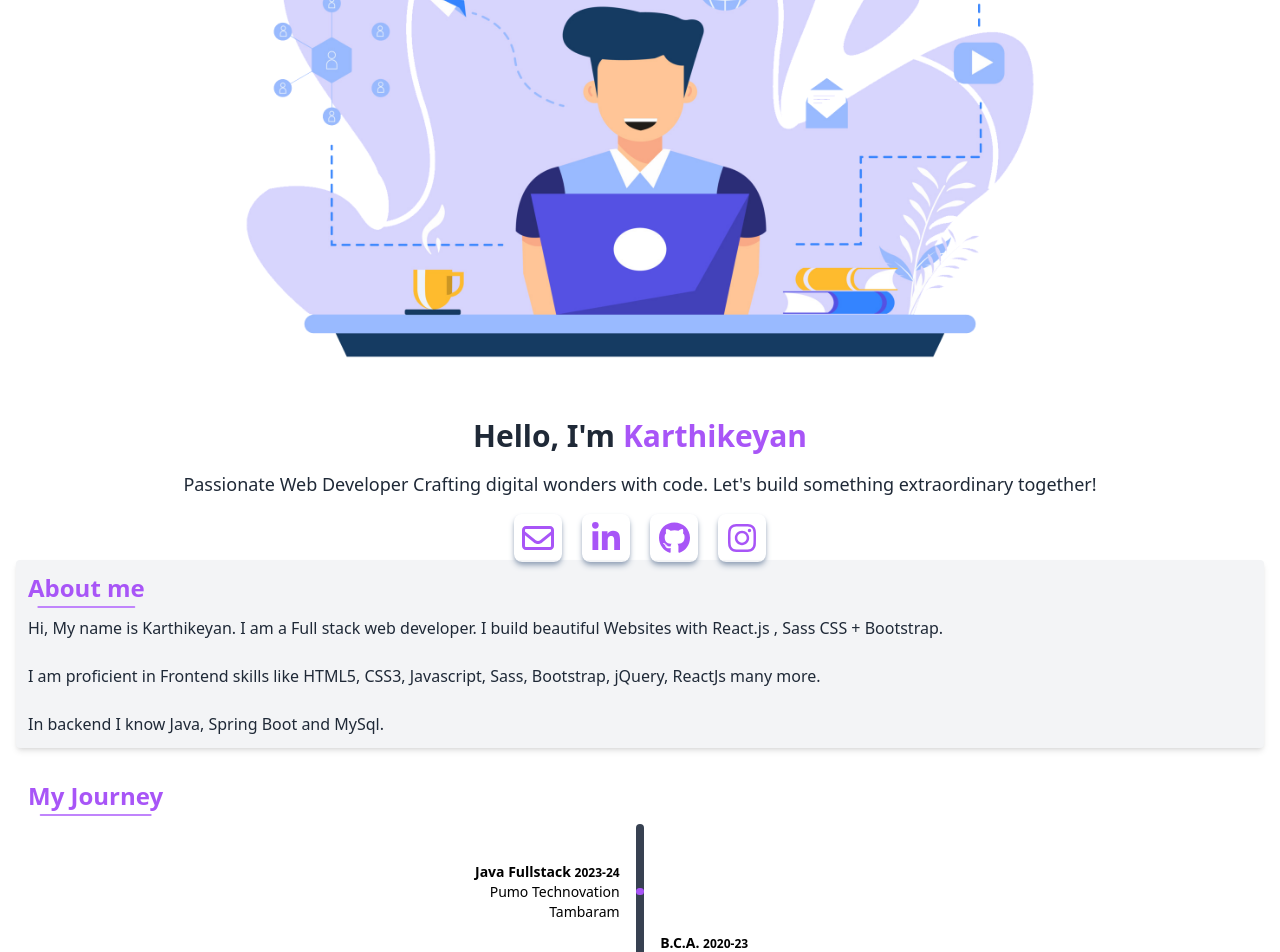
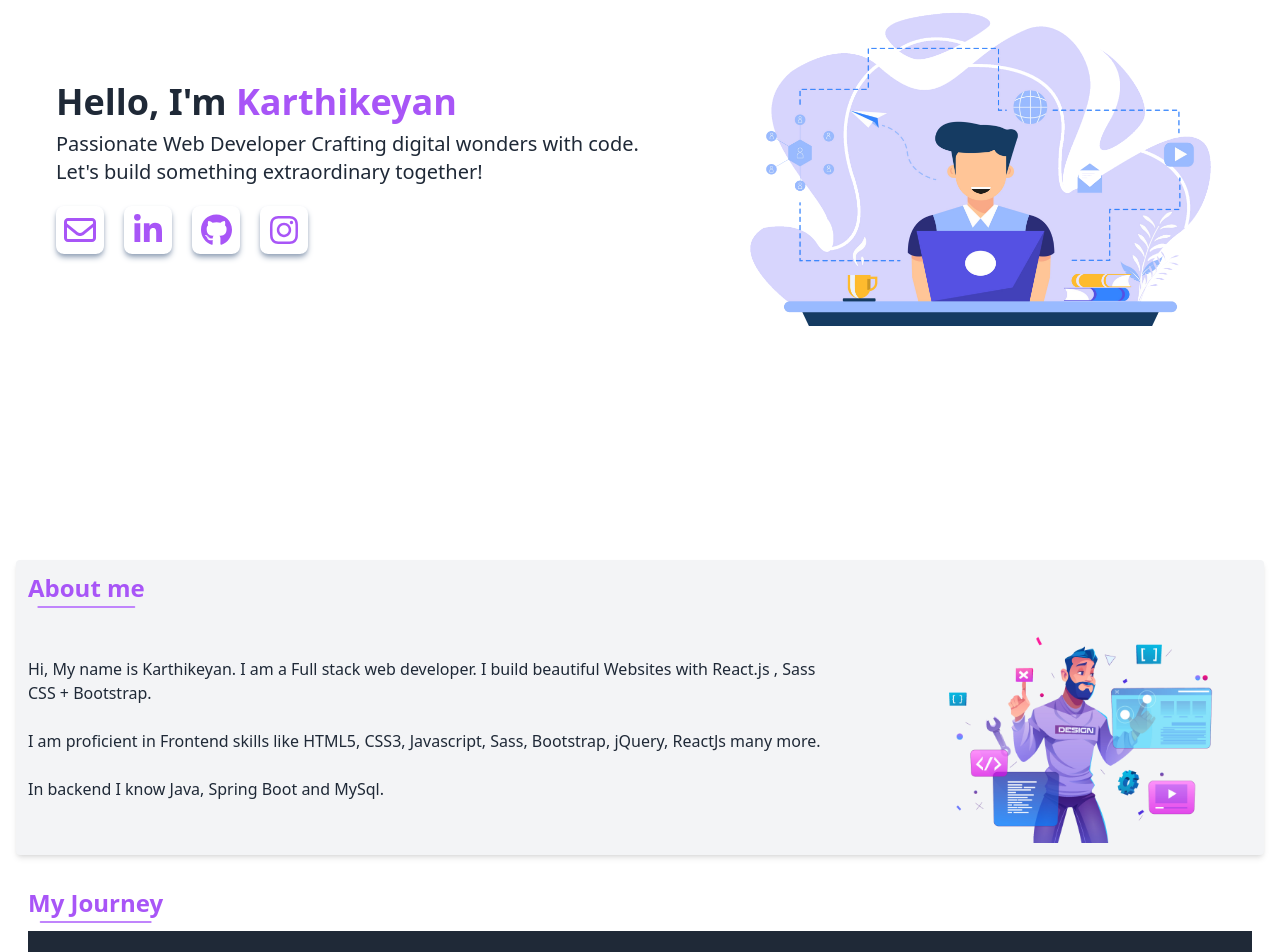
Before and after one commit to karthikeyanselvam18/my-portfolio-react, a React (Create React App) app: page / in a window 1280 px wide. Shown: the part 260-1212 px from the top of the page. Built offline with nearby package versions, Linux system fonts and the light colour scheme.

Commit message:
adjusted responsive contents

```diff
--- a/src/components/About.tsx
+++ b/src/components/About.tsx
@@ -5,14 +5,15 @@ export interface IAboutProps {}
 export default function About(props: IAboutProps) {
   return (
     <div
-      className="mb-5 flex scroll-m-14 flex-col items-start gap-3 rounded bg-gray-100 p-3 text-gray-800 shadow-md"
+      className="my-5 flex scroll-m-16 flex-col items-start gap-3 rounded bg-gray-100 p-3 text-gray-800 shadow-md"
       id="about"
     >
       <span className="relative">
         <span className="text-2xl font-bold text-purple-500">About me</span>
         <span className="absolute left-1/2 top-[calc(100%+2px)] h-0.5 w-10/12 -translate-x-1/2 rounded-full bg-purple-400"></span>
       </span>
-      <p>
+      <div className="flex md:justify-between md:items-center">
+        <p className="md:w-8/12">
           Hi, My name is Karthikeyan. I am a Full stack web developer. I build
           beautiful Websites with React.js , Sass CSS + Bootstrap.
           <br />
@@ -22,6 +23,10 @@ export default function About(props: IAboutProps) {
           <br />
           In backend I know Java, Spring Boot and MySql.
         </p>
+        <div className="hidden md:flex md:w-4/12 md:justify-end">
+          <img className="w-10/12" src="/assets/about.png" alt="" />
+        </div>
+      </div>
     </div>
   );
 }
--- a/src/components/Education.tsx
+++ b/src/components/Education.tsx
@@ -11,11 +11,13 @@ export default function Education(props: IEducationProps) {
         <span className="absolute left-1/2 top-[calc(100%+2px)] h-0.5 w-10/12 -translate-x-1/2 rounded-full bg-purple-400"></span>
       </span>
       <div className="flex w-full justify-center">
-        <span className="flex w-2 flex-col items-center justify-evenly gap-16 rounded-full bg-gray-700 py-16">
-          {data.data.map((education) => (
-            <EducationComponent key={education.id} {...education} />
-          ))}
-        </span>
+        <div className="w-full flex justify-center bg-gray-800">
+          <div className="flex w-2 flex-col items-center justify-evenly gap-12 rounded-ful py-8">
+            {data.data.map((education) => (
+              <EducationComponent key={education.id} {...education} />
+            ))}
+          </div>
+        </div>
       </div>
     </div>
   );
--- a/src/components/EducationComponent.tsx
+++ b/src/components/EducationComponent.tsx
@@ -16,13 +16,13 @@ export default function EducationComponent({
   place,
 }: IEducationComponentProps) {
   return (
-    <div className="group relative aspect-square w-11/12 rounded-full bg-purple-500">
-      <div className="absolute top-1/2 flex -translate-y-1/2 transform flex-col rounded p-3 group-odd:right-3 group-odd:items-end group-even:left-3 group-even:items-start">
-        <span className="text-nowrap text-sm font-semibold">
-          {course} <span className="text-xs">{duration}</span>
+    <div className="group relative w-full h-20 bg-slate-300">
+      <div className="text-slate-300 absolute top-1/2 flex -translate-y-1/2 transform flex-col rounded p-3 group-odd:right-5 group-odd:items-end group-even:left-5 group-even:items-start">
+        <span className="text-nowrap flex items-baseline gap-1.5">
+          <span className="text-sm md:text-2xl font-semibold text-purple-500 ">{course}</span><span className="text-[0.7rem] md:text-base">{duration}</span>
         </span>
-        <span className="text-nowrap text-sm">{institute}</span>
-        <span className="text-nowrap text-sm">{place}</span>
+        <span className="text-nowrap text-sm md:text-lg">{institute}</span>
+        <span className="text-nowrap text-sm md:text-lg">{place}</span>
       </div>
     </div>
   );
--- a/src/components/Home.tsx
+++ b/src/components/Home.tsx
@@ -11,17 +11,20 @@ export interface IHomeProps {}
 export default function Home(props: IHomeProps) {
   return (
     <div
-      className="mb-5 mt-14 flex h-[calc(100dvh-3.5rem)] scroll-m-14 flex-col-reverse justify-center gap-5 text-gray-800"
+      className="mt-14 flex h-[calc(100dvh-3.5rem)] scroll-m-14 flex-col-reverse justify-center gap-5 p-10 text-gray-800 md:flex-row md:justify-between"
       id="home"
     >
-      <div className="flex flex-col items-center gap-4 text-center">
-        <h1 className="text-3xl font-bold">
-          Hello, I'm <span className="text-purple-500">Karthikeyan</span>
-        </h1>
-        <p className="text-lg">
-          Passionate Web Developer Crafting digital wonders with code. Let's
-          build something extraordinary together!
-        </p>
+      <div className="md:7/12 flex flex-col items-center justify-center gap-4 text-center md:items-start md:gap-5 md:text-left">
+        <div className="flex flex-col gap-2">
+          <h1 className="text-3xl font-bold md:text-4xl">
+            Hello, I'm <span className="text-purple-500">Karthikeyan</span>
+          </h1>
+          <p className="text-lg md:text-xl">
+            Passionate Web Developer Crafting digital wonders with code.
+            <br />
+            Let's build something extraordinary together!
+          </p>
+        </div>
         <div className="flex gap-5">
           <a
             href="#"
@@ -49,8 +52,8 @@ export default function Home(props: IHomeProps) {
           </a>
         </div>
       </div>
-      <div className="flex w-full justify-center">
-        <img src="/assets/hero.png" className="w-10/12 md:w-8/12" alt="" />
+      <div className="flex w-full items-center justify-center md:w-5/12">
+        <img src="/assets/hero.png" className="full md:w-full" alt="" />
       </div>
     </div>
   );
--- a/src/components/Projects.tsx
+++ b/src/components/Projects.tsx
@@ -6,7 +6,7 @@ export interface IProjectsProps {}
 export default function Projects(props: IProjectsProps) {
   return (
     <div
-      className="mb-5 flex scroll-m-14 flex-col items-start gap-3 p-3"
+      className="mb-5 flex scroll-m-16 flex-col items-start gap-3 p-3"
       id="projects"
     >
       <span className="relative">
```
Lines whose indentation alone changed are shown as unchanged.
